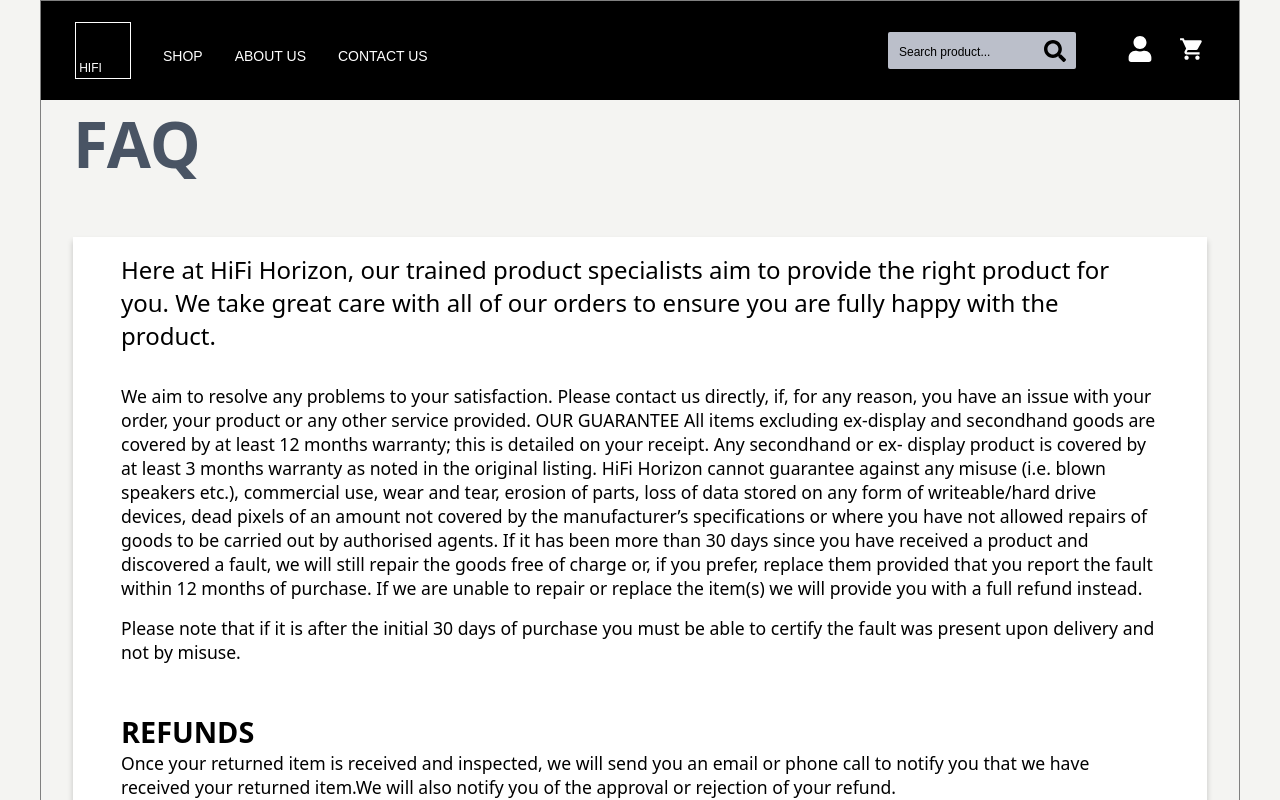
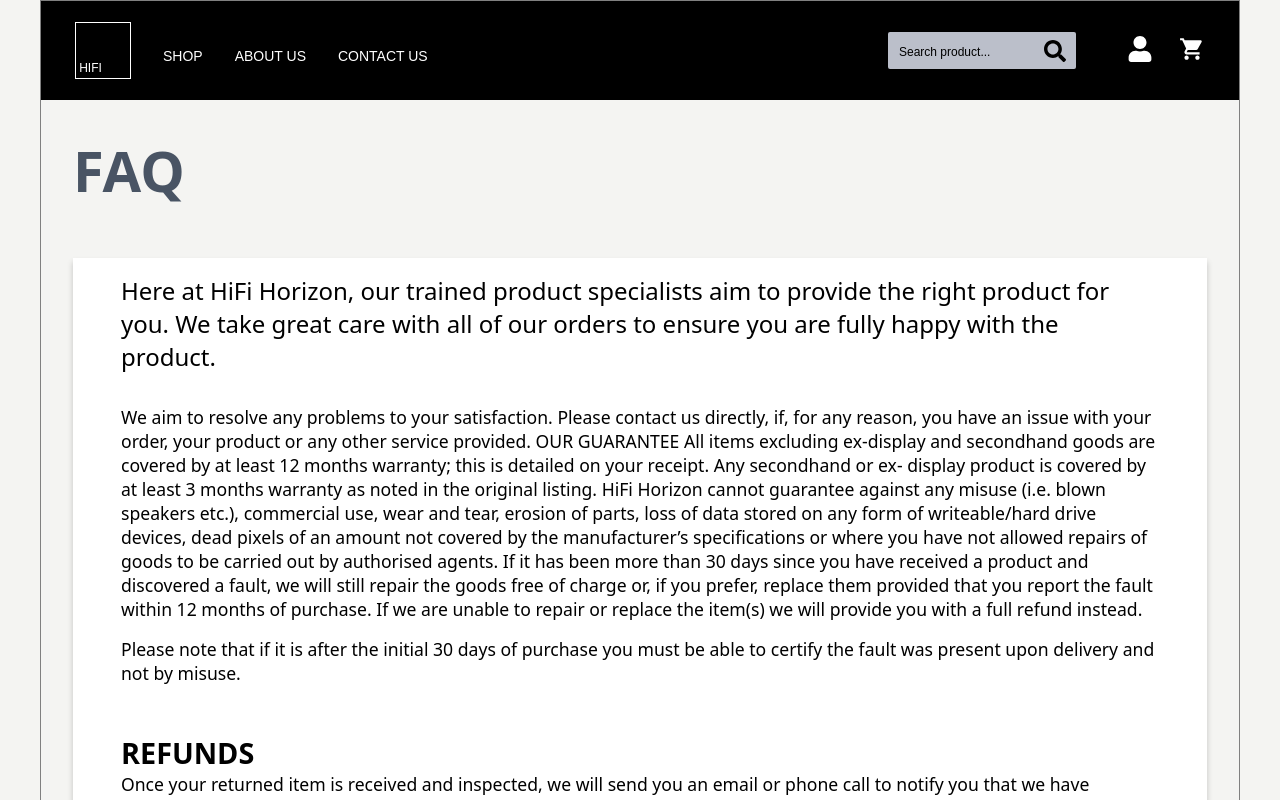
Before and after one commit to rts-cmk-wu13/hifi-horizon-therocket, a React (Vite) app: page /moreinfo in a window 1280 px wide. Shown: the top 800 px of the page. Built offline with nearby package versions, Linux system fonts and the light colour scheme; a web font is replaced by a local one.

Commit message:
headline-21

```diff
--- a/src/components/MoreInfo/_moreinfo.scss
+++ b/src/components/MoreInfo/_moreinfo.scss
@@ -10,14 +10,6 @@
     font-weight: 500;
     padding-bottom: 2rem;
     font-size: 1.5rem;
-}
-.moreinfo__headline{
-    padding-left: 2rem;
-    font-family: system-ui, -apple-system, BlinkMacSystemFont, 'Segoe UI', Roboto, Oxygen, Ubuntu, Cantarell, 'Open Sans', 'Helvetica Neue', sans-serif;
-    font-size:4rem;
-    color: #495464;
-    font-weight: 600;
-
 }
 .moreinfo__text{
     padding-bottom: 1rem;
--- a/src/pages/MoreInfo.jsx
+++ b/src/pages/MoreInfo.jsx
@@ -1,7 +1,7 @@
 export default function MoreInfo() {
     return (
         <>
-        <h1 className="moreinfo__headline">FAQ</h1>
+        <h1 className="headline">FAQ</h1>
         <br/>
         <section className="moreinfo">
             <h2 className="moreinfo__subheadline">Here at HiFi Horizon, our trained product specialists aim to provide the right product for you. We take great care with all of our orders to ensure you are fully happy with the product.</h2>
--- a/src/styles/_molecules.scss
+++ b/src/styles/_molecules.scss
@@ -17,3 +17,12 @@ a{
     text-decoration: none;
     cursor: pointer;
 }
+
+.headline{
+    padding-top: 2rem;
+    padding-left: 2rem;
+    font-family: system-ui, -apple-system, BlinkMacSystemFont, 'Segoe UI', Roboto, Oxygen, Ubuntu, Cantarell, 'Open Sans', 'Helvetica Neue', sans-serif;
+    font-size:3.5rem;
+    color: #495464;
+    font-weight: 600;
+}
```
